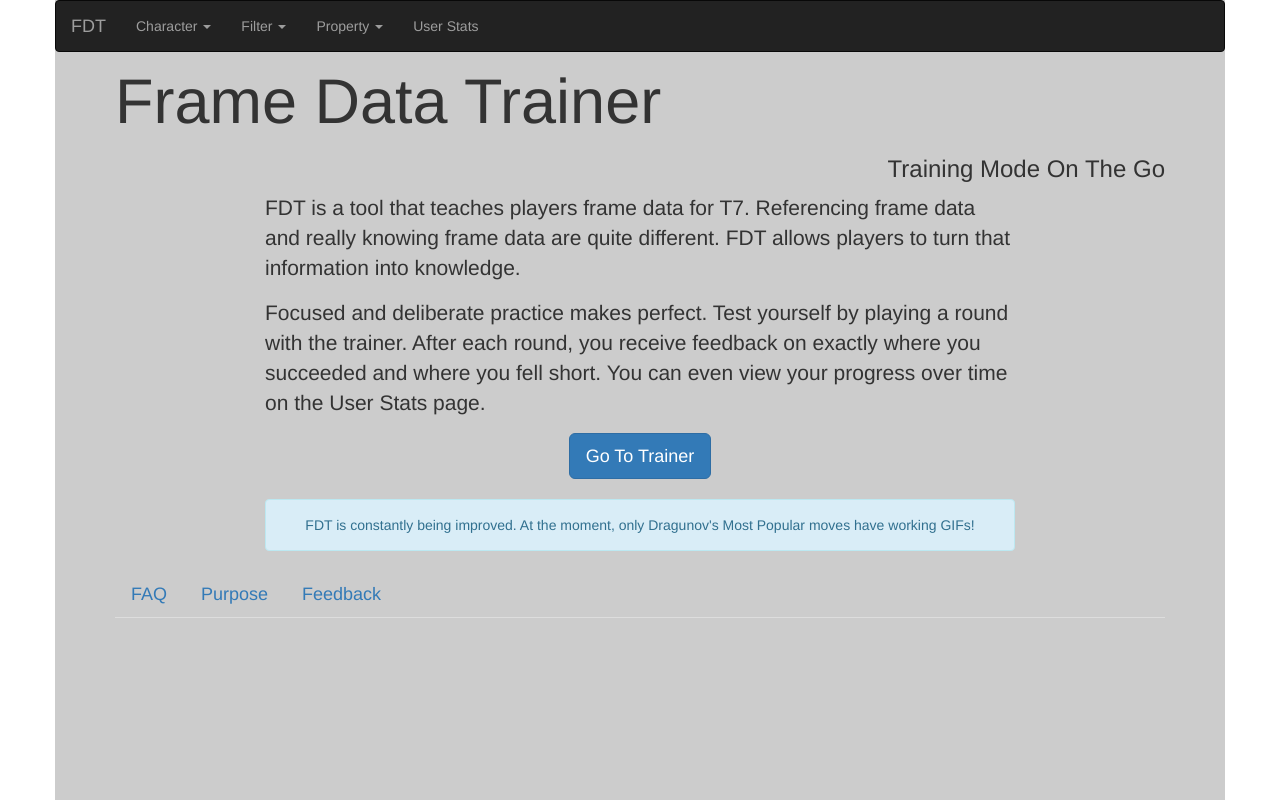
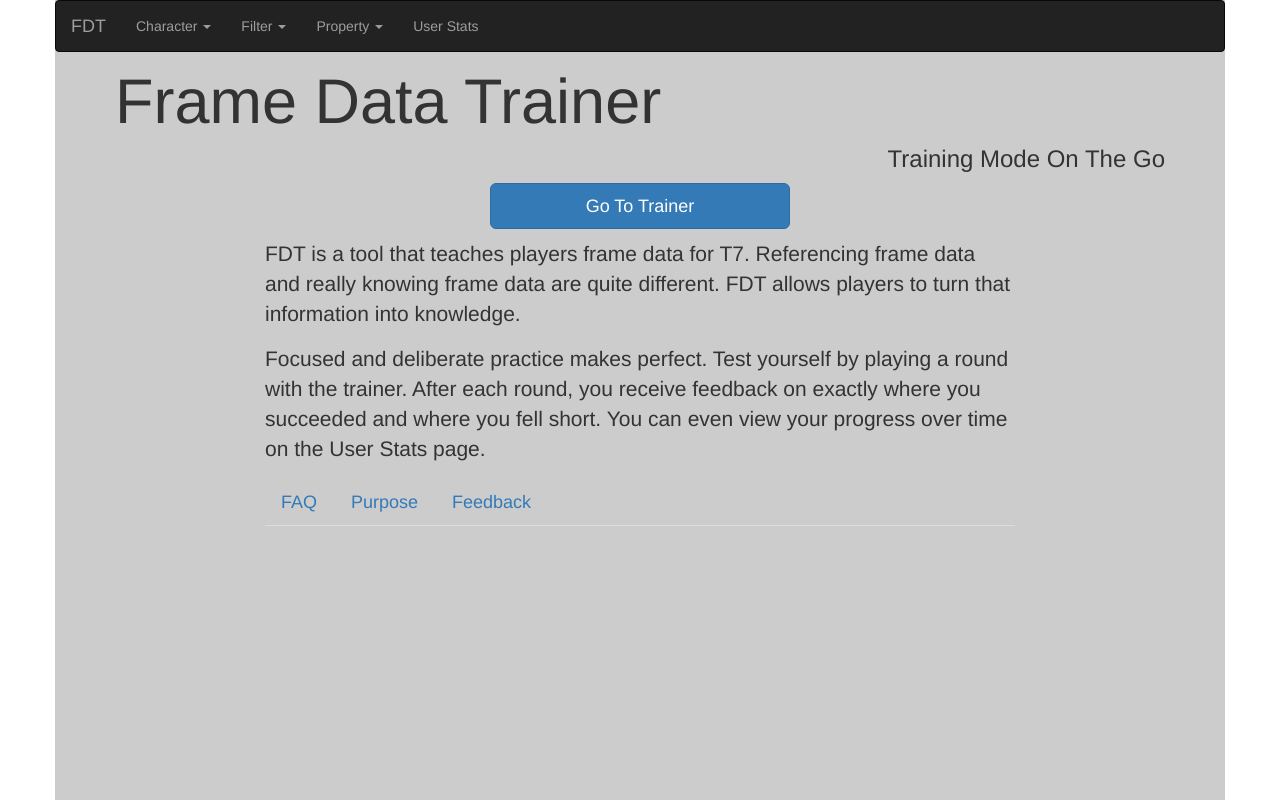
Before and after one commit to mawglhf/demo-fdt, a React (Create React App) app: page / in a window 1280 px wide. Built offline with nearby package versions, Linux system fonts and the light colour scheme.

Commit message:
Styled RoundHistory header

```diff
--- a/src/containers/Home/Home.js
+++ b/src/containers/Home/Home.js
@@ -1,5 +1,5 @@
 import React, { Component } from "react";
-import { Tabs, Tab, Button, Alert } from "react-bootstrap";
+import { Tabs, Tab, Button } from "react-bootstrap";
 import { Link } from "react-router-dom";
 
 export default class Home extends Component {
@@ -7,7 +7,25 @@ export default class Home extends Component {
     return (
       <div>
         <h1 style={{ marginTop: 5 }}> Frame Data Trainer </h1>
-        <h3 style={{ textAlign: "right" }}> Training Mode On The Go </h3>
+        <h3 style={{ textAlign: "right", marginTop: 5 }}>
+          {" "}
+          Training Mode On The Go{" "}
+        </h3>
+        <div
+          style={{
+            textAlign: "center",
+            maxWidth: 750,
+            margin: "auto",
+            marginBottom: 10
+          }}
+        >
+          <Link to="/trainer">
+            <Button bsStyle="primary" bsSize="large" style={{ width: "40%" }}>
+              {" "}
+              Go To Trainer{" "}
+            </Button>
+          </Link>
+        </div>
         <div style={{ maxWidth: 750, margin: "auto" }}>
           <p>
             FDT is a tool that teaches players frame data for T7. Referencing
@@ -21,21 +39,8 @@ export default class Home extends Component {
             feedback on exactly where you succeeded and where you fell short.
             You can even view your progress over time on the User Stats page.
           </p>
-
-          <div style={{ textAlign: "center", marginBottom: 10 }}>
-            <Link to="/trainer">
-              <Button bsStyle="primary" bsSize="large">
-                {" "}
-                Go To Trainer{" "}
-              </Button>
-            </Link>
-
-            <Alert bsStyle="info" style={{ marginTop: 20 }}>
-              FDT is constantly being improved. At the moment, only Dragunov's
-              Most Popular moves have working GIFs!
-            </Alert>
         </div>
-        </div>
+        <div style={{ maxWidth: 750, margin: "auto" }}>
           <Tabs
             defaultActiveKey={0}
             id="uncontrolled-tab-example"
@@ -44,14 +49,15 @@ export default class Home extends Component {
             <Tab eventKey={1} title="FAQ">
               <h3> How does this work? </h3>
               <p>
-              Choose the exact data you want to learn by selecting a character,
-              filter and property. When you're ready, press Start to begin a
-              round customized to your specifications. During each round, you
-              will be shown a series of cards, corresponding to a certain move.
-              Once a card is shown, you must select the correct answer for that
-              moves data. By the way, you're timed. So don't even think about
-              cheating. Once all cards have been shown, the round is over. Get
-              feedback on your performance in the round with the Score Screen.
+                Choose the exact data you want to learn by selecting a
+                character, filter and property. When you're ready, press Start
+                to begin a round customized to your specifications. During each
+                round, you will be shown a series of cards, corresponding to a
+                certain move. Once a card is shown, you must select the correct
+                answer for that moves data. By the way, you're timed. So don't
+                even think about cheating. Once all cards have been shown, the
+                round is over. Get feedback on your performance in the round
+                with the Score Screen.
               </p>
 
               <h3> What are filters? </h3>
@@ -65,32 +71,32 @@ export default class Home extends Component {
               </p>
               <h3> What are properties? </h3>
               <p>
-              Properties allow you to choose which aspect of the moves data you
-              want to learn. For completely new matchup training, select Move
-              Name, to learn to identify each move by name. For most users,
-              selecting On Block will provide you with the data you need to know
-              to punish properly. For advanced users wishing to create
-              advantageous situations and craft setups, selecting Startup will
-              teach you what options they have in any situation.
+                Properties allow you to choose which aspect of the moves data
+                you want to learn. For completely new matchup training, select
+                Move Name, to learn to identify each move by name. For most
+                users, selecting On Block will provide you with the data you
+                need to know to punish properly. For advanced users wishing to
+                create advantageous situations and craft setups, selecting
+                Startup will teach you what options they have in any situation.
               </p>
             </Tab>
             <Tab eventKey={2} title="Purpose">
               <h3> Motivation </h3>
               <p>
                 We've all been there--at work, in class, on the bus--wishing we
-              could hit the lab to practice. To improve when away from the game,
-              our options have always been limited. Twitter videos, references,
-              and online forums provide information that is often consumed and
-              forgotten. However, as we all know, having the information is not
-              enough.
+                could hit the lab to practice. To improve when away from the
+                game, our options have always been limited. Twitter videos,
+                references, and online forums provide information that is often
+                consumed and forgotten. However, as we all know, having the
+                information is not enough.
               </p>
 
               <p>
-              We need that information to absorbed and retained. We must be able
-              to recall it instantly, in the moment when it matters most. That
-              secret discord tech needs to become knowledge. That's where FDT
-              comes in. Reinforce that information in training, to turn it into
-              knowledge.
+                We need that information to absorbed and retained. We must be
+                able to recall it instantly, in the moment when it matters most.
+                That secret discord tech needs to become knowledge. That's where
+                FDT comes in. Reinforce that information in training, to turn it
+                into knowledge.
               </p>
 
               <p>
@@ -103,10 +109,10 @@ export default class Home extends Component {
               <h3>Help FDT Help You</h3>
 
               <p>
-              The purpose of FDT is to serve as a tool to benefit the community.
-              It succeeds only insofar as it can expand the knowledge of its
-              users. Thus, for FDT to become the best that it can, it requires
-              user feedback for iteration.
+                The purpose of FDT is to serve as a tool to benefit the
+                community. It succeeds only insofar as it can expand the
+                knowledge of its users. Thus, for FDT to become the best that it
+                can, it requires user feedback for iteration.
               </p>
 
               <p>Feedback is not only welcomed but also greatly appreciated.</p>
@@ -117,6 +123,7 @@ export default class Home extends Component {
             </Tab>
           </Tabs>
         </div>
+      </div>
     );
   }
 }
--- a/src/containers/RoundHistory/HistoryHeader.js
+++ b/src/containers/RoundHistory/HistoryHeader.js
@@ -9,13 +9,29 @@ import drag from "../../utils/dragunov_thumbnail.png";
 
 export default class HistoryHeader extends Component {
   render() {
+    const { character, filter, property } = this.props;
     return (
-      <div style={{ height: "auto" }}>
+      <div style={{ display: "flex", justifyContent: "space-between" }}>
+        <h3 style={{ textAlign: "left" }}>
+          {character} {filter} {property}
+        </h3>
+
         <Image
           src={drag}
-          style={{ width: "100%", height: "auto", maxWidth: 500 }}
+          style={{
+            maxWidth: 250,
+            height: "auto",
+            alignSelf: "flex-end"
+          }}
+          responsive
         />
       </div>
     );
   }
 }
+
+/**
+ *           minHeight: 150,
+          background: "no-repeat right",
+          backgroundImage: `url(${drag})`
+ */
--- a/src/containers/RoundHistory/RoundHistory.js
+++ b/src/containers/RoundHistory/RoundHistory.js
@@ -15,33 +15,26 @@ const TotalAverageScore = props => {
 
   return (
     <div>
-      <h3>
-        {" "}
-        Average:{" "}
-        <Circle
-          progress={averagedScores}
-          bgColor="red"
-          textStyle={{ font: "bold 8rem Helvetica, Arial, sans-serif" }}
-        />{" "}
-      </h3>
+      <h3> Average </h3>
+      <Circle
+        progress={averagedScores}
+        bgColor="red"
+        textStyle={{ font: "bold 8rem Helvetica, Arial, sans-serif" }}
+      />{" "}
     </div>
   );
 };
 
-const TotalRoundsPlayed = props => {
-  return <h3>Total # of Rounds Played: {props.roundsList.length}</h3>;
-};
-
 const MostRecentScore = props => {
   return (
-    <h3>
-      Recent:{" "}
+    <div>
+      <h3>Recent </h3>
       <Circle
         progress={props.roundsList.slice(-1)[0]["percent"]}
         bgColor="red"
         textStyle={{ font: "bold 8rem Helvetica, Arial, sans-serif" }}
       />{" "}
-    </h3>
+    </div>
   );
 };
 
@@ -70,13 +63,13 @@ export default class RoundHistory extends Component {
       const roundsList = history[character][filter][property];
       return (
         <div style={{ textAlign: "center" }}>
-          <HistoryHeader />
-          <h2>
-            Statistics for {character} {filter} {property}
-          </h2>
-          <div style={{ display: "flex", justifyContent: "space-between" }}>
+          <HistoryHeader
+            character={character}
+            filter={filter}
+            property={property}
+          />
+          <div style={{ display: "flex", justifyContent: "space-evenly" }}>
             <MostRecentScore roundsList={roundsList} />
-            <TotalRoundsPlayed roundsList={roundsList} />
             <TotalAverageScore roundsList={roundsList} />
           </div>
           <MissedCardsTable
--- a/src/containers/RoundHistory/RoundsPlayedHistory.js
+++ b/src/containers/RoundHistory/RoundsPlayedHistory.js
@@ -25,7 +25,16 @@ export default class RoundsPlayedHistory extends Component {
   render() {
     return (
       <div>
-        <h2>History</h2>
+        <div
+          style={{
+            display: "flex",
+            justifyContent: "space-around",
+            marginBottom: 10
+          }}
+        >
+          <h2>History - All {this.props.roundsList.length} Rounds</h2>
+        </div>
+
         <div>{this.renderRoundsPlayedHistory()}</div>
       </div>
     );
--- a/src/containers/Trainer/Trainer.js
+++ b/src/containers/Trainer/Trainer.js
@@ -25,7 +25,12 @@ class Trainer extends Component {
     const { round, updateCards } = this.props;
 
     if (roundEnd && postRoundData) {
-      return <ScoreView postRoundData={postRoundData} />;
+      return (
+        <ScoreView
+          postRoundData={postRoundData}
+          playAgain={() => this.handleClick()}
+        />
+      );
     }
 
     if (!roundStart)
--- a/src/containers/Trainer/components/ScoreView/ScoreView.js
+++ b/src/containers/Trainer/components/ScoreView/ScoreView.js
@@ -1,5 +1,4 @@
 import React, { Component } from "react";
-import { Link } from "react-router-dom";
 import { Button } from "react-bootstrap";
 
 import ScoreTable from "./ScoreTable";
@@ -15,7 +14,7 @@ export default class ScoreView extends Component {
   }
 
   render() {
-    const { postRoundData } = this.props;
+    const { postRoundData, playAgain } = this.props;
     return (
       <div>
         <RoundSummary postRoundData={postRoundData} />
@@ -26,9 +25,11 @@ export default class ScoreView extends Component {
             postRoundData={postRoundData}
             updateDataStored={() => this.setState({ dataStored: true })}
           />
-          <Link to="/trainer">
-            <Button bsStyle="primary"> Play Again </Button>
-          </Link>
+
+          <Button bsStyle="primary" onClick={() => playAgain()}>
+            {" "}
+            Play Again{" "}
+          </Button>
         </div>
       </div>
     );
```
Also changed, not shown: TODO.js (+11 -0 lines). Lines whose indentation alone changed are shown as unchanged.
